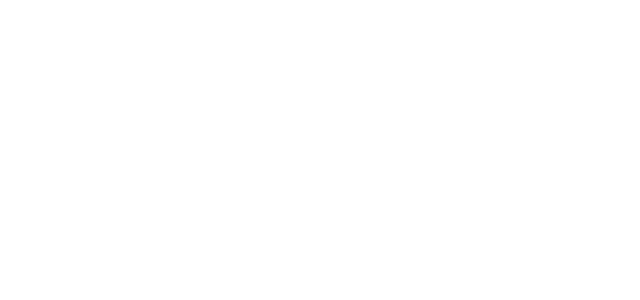
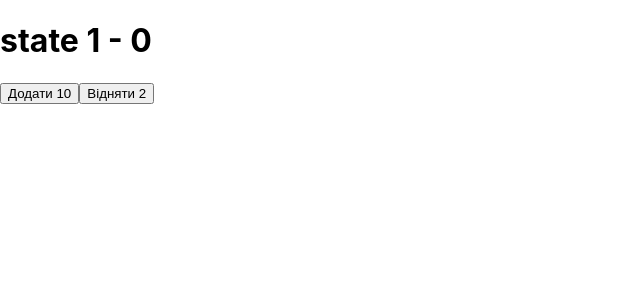
Before and after one commit to andriydobrosynets/react_okten_june, a React (Create React App) app: page / in a window 1280 px wide. Shown: the top 300 px of the page, without its empty margins (0-640 px from the left). Built offline with nearby package versions, Linux system fonts and the light colour scheme.

Commit message:
lesson7 HW7

```diff
--- a/src/App.js
+++ b/src/App.js
@@ -1,9 +1,22 @@
 import './App.css';
+import {useReducer} from "react";
+// import reducer from "./reducer/reducer";
+function reducer(state, action) {
+  if (action.obj ==='1' && action.diya === '+'){
+    return{...state,a:state.a+10}
+  }else if (action.obj === '1' && action.diya === '-') {
+    return {...state, a: state.a-2}
+  }
+  return {...state}
+}
 
 function App() {
+  let [{a},dispatch] = useReducer(reducer,{a:0})
   return (
     <div>
-
+      <h1>state 1 - {a}</h1>
+      <button onClick={() => dispatch({obj: '1', diya: '+'})}>Додати 10</button>
+      <button onClick={() => dispatch({obj: '1', diya: '-'})}>Відняти 2</button>
     </div>
   );
 }
--- /dev/null
+++ b/src/reducer/reducer.js
@@ -0,0 +1,9 @@
+// const reducer = (state, action) => {
+//     if (action.obj === '1' && action.diya === '+'){
+//         return{...state,a:state.a++}
+//     }else if (action.obj === '1' && action.diya === '-') {
+//         return {...state, a: state.a--}
+//     }
+//     return {...state}
+// }
+// export default reducer()
```
